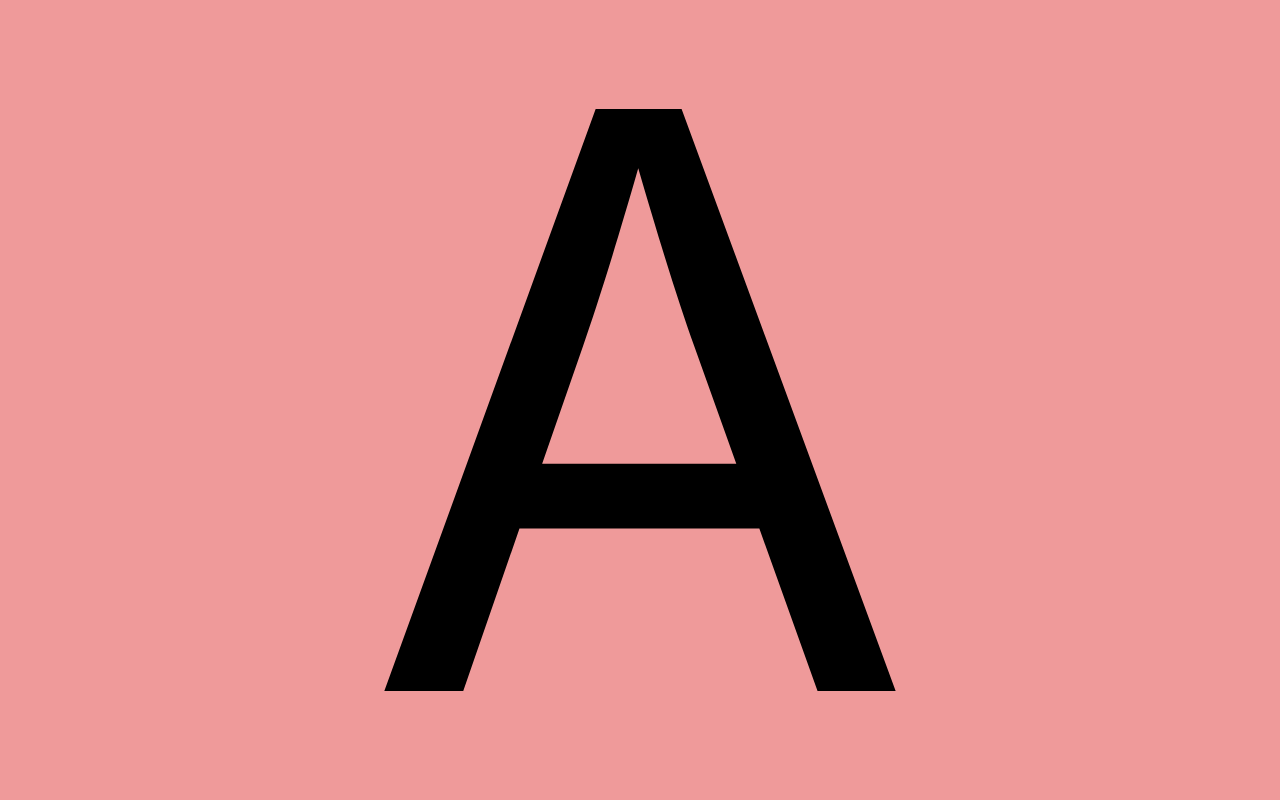
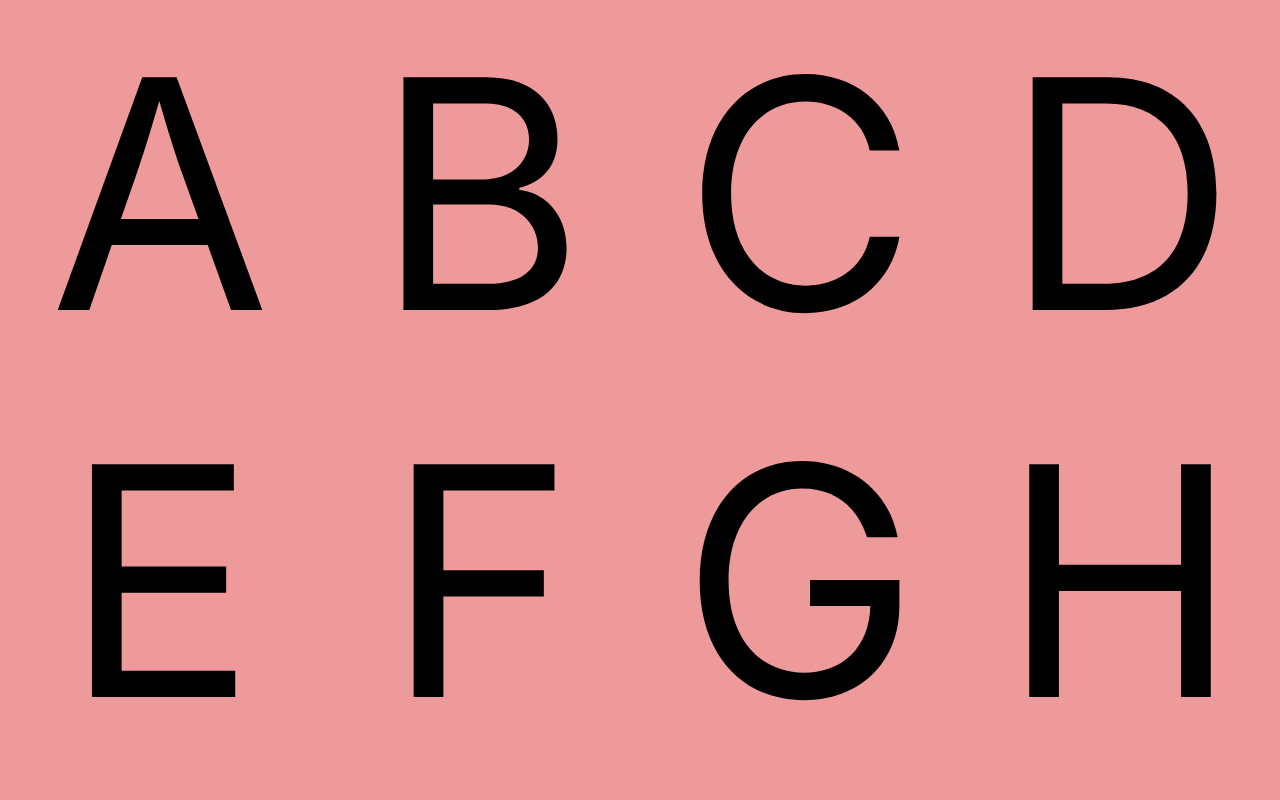
Before and after one commit to tchssk/character-viewer, a React (Create React App) app: page / in a window 1280 px wide. Before the commit this address led to /#/A. Shown: the top 800 px of the page. Built offline with nearby package versions, Linux system fonts and the light colour scheme.

Commit message:
Add index page

```diff
--- a/src/App.css
+++ b/src/App.css
@@ -38,6 +38,17 @@
   }
 }
 
+a.index {
+  align-items: center;
+  display: flex;
+  float: left;
+  font-size: 25dvw;
+  width: 25dvw;
+  justify-content: center;
+  text-align: center;
+  text-decoration: none;
+}
+
 a.character {
   align-items: center;
   display: flex;
--- a/src/App.tsx
+++ b/src/App.tsx
@@ -1,7 +1,6 @@
 import {
   HashRouter,
   Link,
-  Navigate,
   Route,
   Routes,
   useParams,
@@ -13,9 +12,28 @@ function App() {
     <HashRouter>
       <Routes>
         <Route path='/:character' element={<Character />} />
-        <Route path='/' element={<Navigate to='A' />} />
+        <Route path='/' element={<Index />} />
       </Routes>
     </HashRouter>
+  );
+}
+
+const Index = () => {
+  const charCodeA = 'A'.charCodeAt(0);
+  const charCodeZ = 'Z'.charCodeAt(0);
+  const links: JSX.Element[] = (() => {
+    const list: JSX.Element[] = [];
+    for (let charCode = charCodeA; charCode <= charCodeZ; charCode++) {
+      const character = String.fromCharCode(charCode);
+      console.log(character);
+      list.push(<Link className='index' key={character} to={'/' + character}>{character}</Link>);
+    }
+    return list;
+  })();
+  return (
+    <>
+      {links}
+    </>
   );
 }
 
--- a/src/index.css
+++ b/src/index.css
@@ -36,7 +36,6 @@ div#root {
   height: 100%;
   margin: auto;
   min-height: 100%;
-  overflow: hidden;
   vertical-align: middle;
   width: 100%;
 }
```
